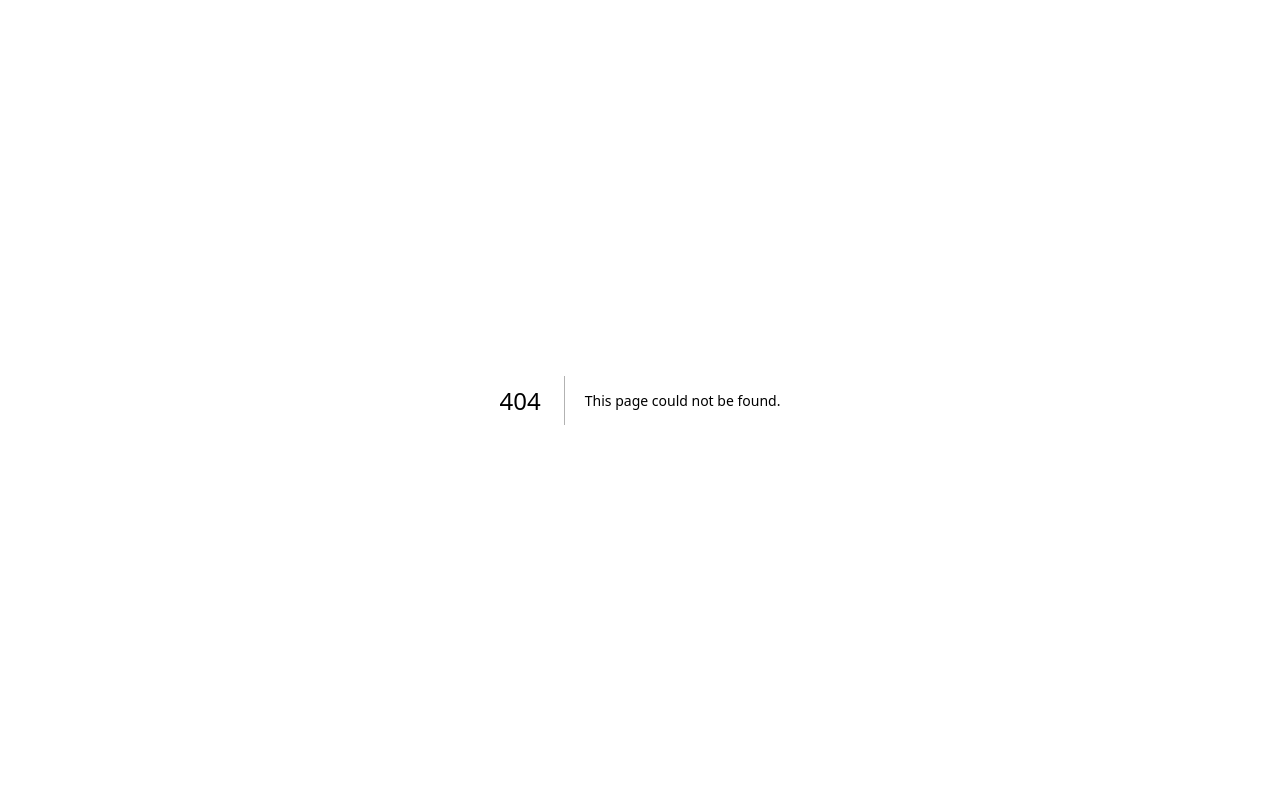
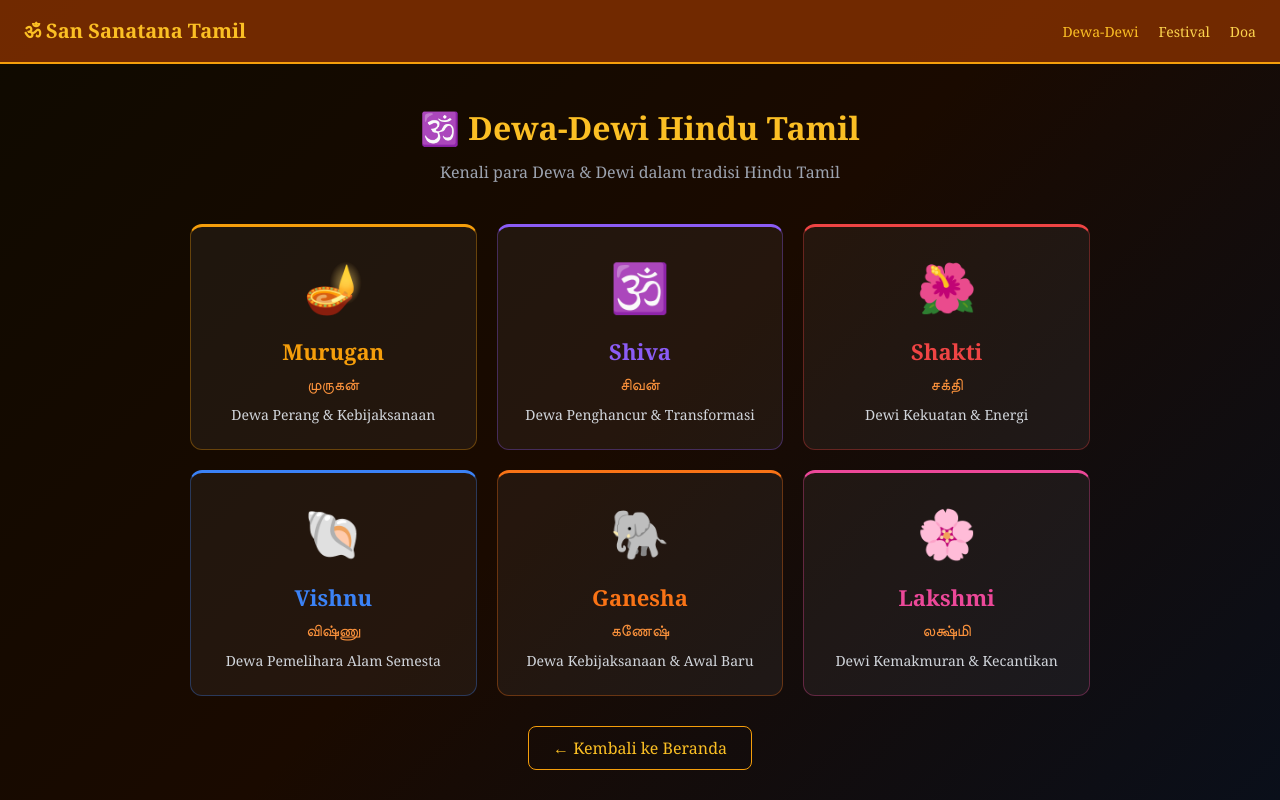
Before and after one commit to rajjroshan93-prog/san-sanatana-tamil.-, a Next.js app: page /deities in a window 1280 px wide. Before the commit this address had no page. Built offline with nearby package versions, Linux system fonts and the light colour scheme.

Commit message:
Create page.tsx

```diff
--- /dev/null
+++ b/app/deities/page.tsx
@@ -0,0 +1,45 @@
+export default function DeitiesPage() {
+  const deities = [
+    { name: 'Murugan', tamil: 'முருகன்', desc: 'Dewa Perang & Kebijaksanaan', color: '#f59e0b', icon: '🪔' },
+    { name: 'Shiva', tamil: 'சிவன்', desc: 'Dewa Penghancur & Transformasi', color: '#8b5cf6', icon: '🕉️' },
+    { name: 'Shakti', tamil: 'சக்தி', desc: 'Dewi Kekuatan & Energi', color: '#ef4444', icon: '🌺' },
+    { name: 'Vishnu', tamil: 'விஷ்ணு', desc: 'Dewa Pemelihara Alam Semesta', color: '#3b82f6', icon: '🐚' },
+    { name: 'Ganesha', tamil: 'கணேஷ்', desc: 'Dewa Kebijaksanaan & Awal Baru', color: '#f97316', icon: '🐘' },
+    { name: 'Lakshmi', tamil: 'லக்ஷ்மி', desc: 'Dewi Kemakmuran & Kecantikan', color: '#ec4899', icon: '🌸' },
+  ]
+
+  return (
+    <main style={{minHeight: '100vh', background: 'linear-gradient(135deg, #0f0a00, #1a0a00, #0a0f1a)', color: '#f5e6c8'}}>
+      <nav style={{background: 'rgba(124,45,0,0.9)', borderBottom: '2px solid #f59e0b', padding: '16px 24px', display: 'flex', justifyContent: 'space-between', alignItems: 'center'}}>
+        <a href="/" style={{color: '#fbbf24', fontSize: 20, fontWeight: 'bold', textDecoration: 'none'}}>ॐ San Sanatana Tamil</a>
+        <div style={{display: 'flex', gap: 20}}>
+          <a href="/deities" style={{color: '#fbbf24', fontSize: 14}}>Dewa-Dewi</a>
+          <a href="/festivals" style={{color: '#fcd34d', fontSize: 14}}>Festival</a>
+          <a href="/prayer" style={{color: '#fcd34d', fontSize: 14}}>Doa</a>
+        </div>
+      </nav>
+
+      <div style={{padding: '40px 24px'}}>
+        <div style={{textAlign: 'center', marginBottom: 40}}>
+          <h1 style={{fontSize: 32, fontWeight: 'bold', color: '#fbbf24', marginBottom: 8}}>🕉️ Dewa-Dewi Hindu Tamil</h1>
+          <p style={{color: '#9ca3af'}}>Kenali para Dewa & Dewi dalam tradisi Hindu Tamil</p>
+        </div>
+
+        <div style={{display: 'grid', gridTemplateColumns: 'repeat(auto-fill, minmax(280px, 1fr))', gap: 20, maxWidth: 900, margin: '0 auto'}}>
+          {deities.map((deity, i) => (
+            <div key={i} style={{background: 'rgba(255,255,255,0.05)', border: `1px solid ${deity.color}55`, borderRadius: 12, padding: 24, borderTop: `3px solid ${deity.color}`}}>
+              <div style={{fontSize: 48, marginBottom: 12, textAlign: 'center'}}>{deity.icon}</div>
+              <h2 style={{color: deity.color, fontSize: 22, fontWeight: 'bold', marginBottom: 4, textAlign: 'center'}}>{deity.name}</h2>
+              <p style={{color: '#fb923c', textAlign: 'center', marginBottom: 8, fontSize: 16}}>{deity.tamil}</p>
+              <p style={{color: '#d1d5db', textAlign: 'center', fontSize: 14}}>{deity.desc}</p>
+            </div>
+          ))}
+        </div>
+
+        <div style={{textAlign: 'center', marginTop: 40}}>
+          <a href="/" style={{color: '#fbbf24', textDecoration: 'none', border: '1px solid #f59e0b', padding: '10px 24px', borderRadius: 8}}>← Kembali ke Beranda</a>
+        </div>
+      </div>
+    </main>
+  )
+}
```
